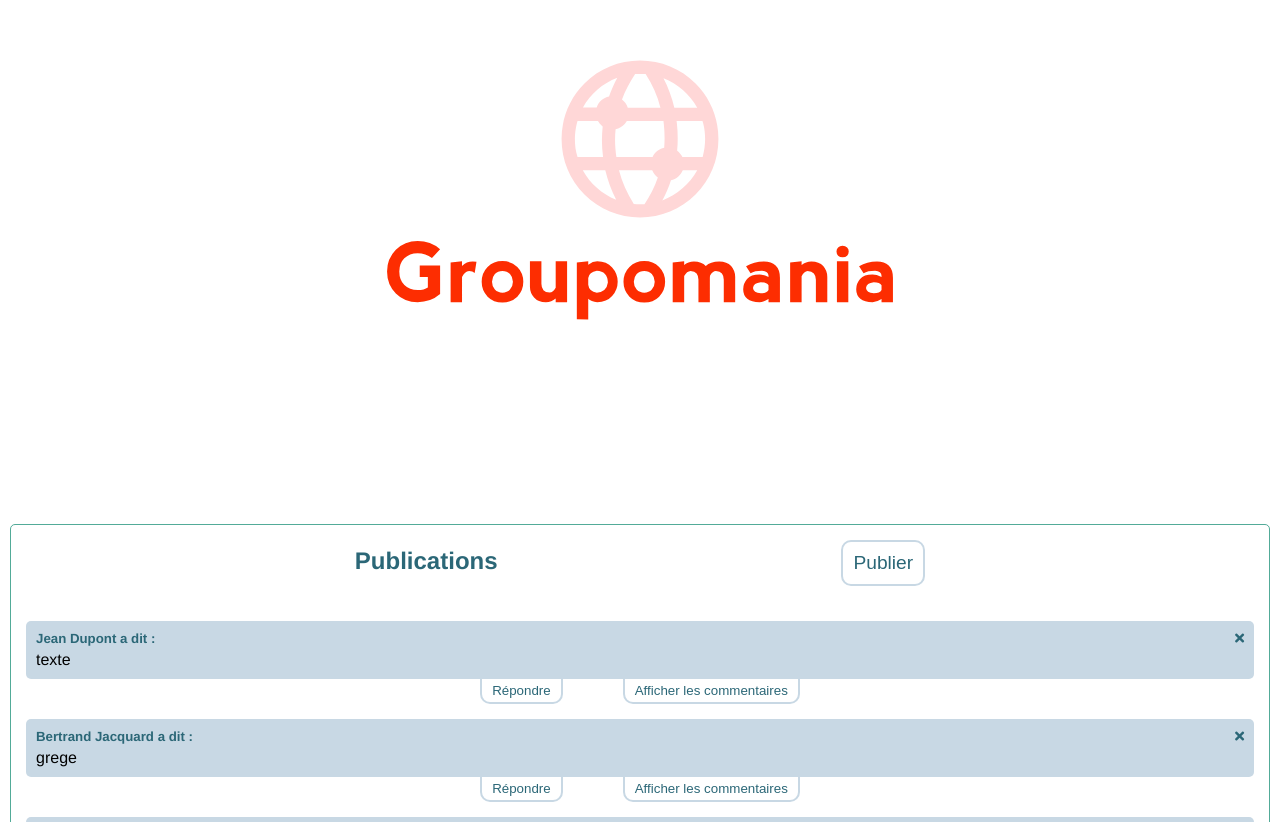
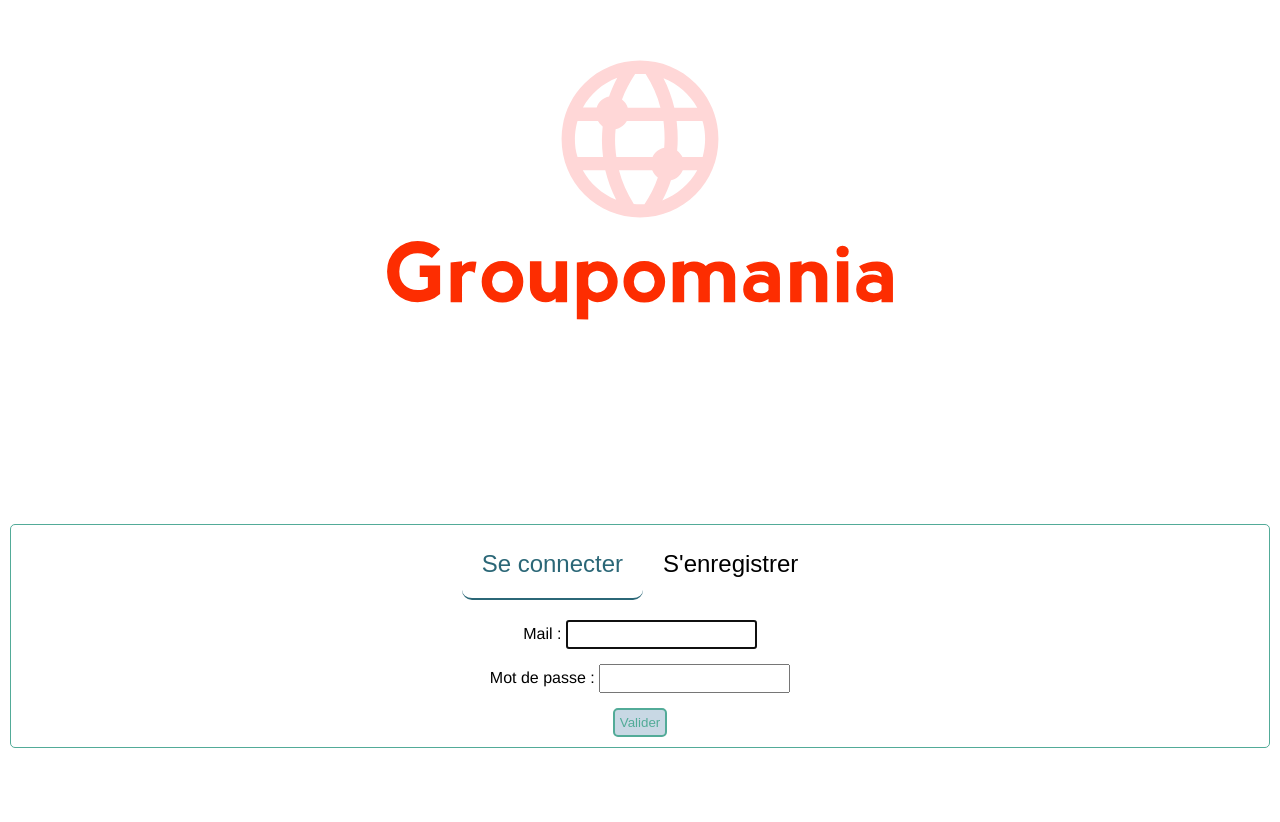
Before and after one commit to GuillaumeChk/GuillaumeChekhab_7_170921, a Vue app: page /posts in a window 1280 px wide. Shown: the part 130-952 px from the top of the page. After the commit the page ends 888 px from the top, so only its background shows below. Built offline with nearby package versions, Linux system fonts and the light colour scheme.

Commit message:
horodatage + regex

```diff
--- a/src/App.vue
+++ b/src/App.vue
@@ -1,7 +1,7 @@
 <template>
   <img alt="Logo Grouporama" src="../public/icones/icon-above-font.svg">
-  <Connection v-if="showLoginPage"/>
-  <Posts v-else :posts="posts" :comments="comments" @add-post="addNewPost" @add-comment="addNewComment" @delete-post="deletePost" @delete-comment="deleteComment"/>
+  <Connection v-if="showLoginPage" @go-to-posts="goToPosts" />
+  <Posts v-else :posts="posts" :comments="comments" @add-post="addNewPost" @add-comment="addNewComment" @delete-post="deletePost" @delete-comment="deleteComment"  @disconnection="toDisconnect"/>
 </template>
 
 <script>
@@ -16,7 +16,7 @@
     },
     data() {
       return {
-        showLoginPage: false,
+        showLoginPage: true,
         users: [],
         posts: [],
         comments: []
@@ -44,6 +44,12 @@
           this.comments = this.comments.filter((comment) => comment.id !== id)
           // Supprimer également tous les commentaires !
         }
+      },
+      goToPosts() {
+        this.showLoginPage = false
+      },
+      toDisconnect() {
+        this.showLoginPage = true
       }
     },
     created() {
@@ -69,21 +75,29 @@
           id: 1,
           user: 'Jean Dupont',
           text: "texte",
+          date: '21.09.21',
+          hour: '08:05'
         },
         {
           id: 2,
           user: 'Bertrand Jacquard',
           text: "grege",
+          date: '21.09.21',
+          hour: '14:46'
         },
         {
           id: 3,
           user: 'Cyril Bob',
           text: "tgegregre u ehf uezfz fuez hf izehfeuhf eizuhfuez fez ghiuez ghfiez hfi heuz hexte",
+          date: '21.09.21',
+          hour: '09:01'
         },
         {
           id: 4,
           user: 'Jean Dupont',
           text: "texgrryeyeyreete",
+          date: '21.09.21',
+          hour: '14:46'
         },
       ]
       this.comments = [
@@ -91,31 +105,41 @@
           id: 1,
           postId: 1,
           user: 'Cyril Bob',
-          text: "ça va ?"
+          text: "ça va ?",
+          date: '21.09.21',
+          hour: '14:46'
         },
         {
           id: 2,
           postId: 1,
           user: 'Jean Dupont',
-          text: "peut-etre"
+          text: "peut-etre",
+          date: '21.09.21',
+          hour: '15:46'
         },
         {
           id: 3,
           postId: 1,
           user: 'Bertrand Jacquard',
-          text: "salut c'est moi Bertrand"
+          text: "salut c'est moi Bertrand",
+          date: '21.09.21',
+          hour: '16:46'
         },
         {
           id: 5,
           postId: 3,
           user: 'Cyril Bob',
-          text: "ok"
+          text: "ok",
+          date: '22.09.21',
+          hour: '14:46'
         },
         {
           id: 4,
           postId: 3,
           user: 'Bertrand Jacquard',
-          text: "oui"
+          text: "oui",
+          date: '22.09.21',
+          hour: '18:46'
         },
 
       ]
--- a/src/components/Comment.vue
+++ b/src/components/Comment.vue
@@ -2,6 +2,7 @@
     <div class="comment" v-if="post.id === comment.postId">
         <h5>
             {{ comment.user }} a répondu :
+            <span>le {{ comment.date }} à {{ comment.hour }}</span>
             <i @click="$emit('delete-comment', comment.id)" class="fas fa-times"></i>
         </h5>
         <p>{{ comment.text }}</p>
--- a/src/components/Comments.vue
+++ b/src/components/Comments.vue
@@ -61,7 +61,7 @@ export default {
         // display: block;
         margin-left: 30px;
         // margin-right: 15px;
-        padding: 4px 10px 4px 10px;
+        padding:3px 6px 3px 6px;
         background: none;
         color: $color-accent;
         border: 2px solid $secondary-color;
--- a/src/components/Connection.vue
+++ b/src/components/Connection.vue
@@ -2,22 +2,35 @@
     <div class="container">
         <button @click="onClick" v-bind:class="(loggingIn)?'selected':''">Se connecter</button>
         <button @click="onClick" v-bind:class="(!loggingIn)?'selected':''">S'enregistrer</button>
-        <form @submit="onSubmit">
-            <div v-show="!loggingIn">
+        <!-- Connexion -->
+        <form @submit="onConnect" v-show="loggingIn">
+            <div>
+                <label for="">Mail : </label>
+                <input type="email" name="mail" pattern="(.+)@(.+){2,}\.(.+){2,}" autofocus required>
+            </div>
+            <div>
+                <label for="">Mot de passe : </label>
+                <input type="text" name="password" pattern="^(?=.*[A-Za-z])(?=.*[0-9])([A-Za-z0-9]){8,}$" oninvalid="setCustomValidity('Veuillez entrer au moins 8 caractères dont au moins 1 chiffre.')" required/>
+            </div>
+            <input class="btn" type="submit" value="Valider">
+        </form>
+        <!-- Enregistrement -->
+        <form @submit="onRegister" v-show="!loggingIn">
+            <div>
                 <label for="">Prénom : </label>
-                <input type="text" name="firstName">
+                <input type="text" name="firstName" required>
             </div>
-            <div v-show="!loggingIn">
+            <div>
                 <label for="">Nom : </label>
-                <input type="text" name="lastName">
+                <input type="text" name="lastName" required>
             </div>
             <div>
                 <label for="">Mail : </label>
-                <input type="text" name="mail">
+                <input type="email" name="mail" pattern="(.+)@(.+){2,}\.(.+){2,}" required>
             </div>
             <div>
                 <label for="">Mot de passe : </label>
-                <input type="text" name="password">
+                <input type="text" name="password" pattern="^(?=.*[A-Za-z])(?=.*[0-9])([A-Za-z0-9]){8,}$" oninvalid="setCustomValidity('Veuillez entrer au moins 8 caractères dont au moins 1 chiffre.')" required/>
             </div>
             <input class="btn" type="submit" value="Valider">
         </form>
@@ -36,12 +49,20 @@
             onClick() {
                 this.loggingIn = !this.loggingIn
             },
-            onSubmit(e) {
+            onConnect(e) {
                 e.preventDefault()
 
-                alert('click')
+                // Afficher les publications si connexion ok
+                this.$emit('go-to-posts')
+            },
+            onRegister(e) {
+                e.preventDefault()
+
+                // Afficher les publications si connexion ok
+                this.$emit('go-to-posts')
             }
-        }
+        },
+        emits: ['go-to-posts']
     }
 </script>
 
--- a/src/components/Post.vue
+++ b/src/components/Post.vue
@@ -2,6 +2,7 @@
     <div class="post">
         <h5>
             {{ post.user }} a dit :
+            <span>le {{ post.date }} à {{ post.hour }}</span>
             <i @click="$emit('delete-post', post.id)" class="fas fa-times"></i>
         </h5>
         <p>{{ post.text }}</p>
@@ -46,7 +47,7 @@ export default {
         padding: 10px;
         border: none;
         background-color: $secondary-color;
-        margin: 15px;
+        margin-top: 7px;
         margin-bottom: 0;
         h5 {
             color:$color-accent;
--- a/src/components/Posts.vue
+++ b/src/components/Posts.vue
@@ -11,7 +11,10 @@
             <Post @add-comment="addComment" @delete-post="deletePost" @delete-comment="deleteComment" :post="post" :comments="comments"/>
         </div>
     </div>
-    <button>Supprimer son compte</button>
+    <div class="otherButtons">
+        <button @click="onDisconnect" >Se déconnecter</button>
+        <button>Supprimer son compte</button>
+    </div>
 </template>
 
 <script>
@@ -46,6 +49,9 @@ export default {
         },
         addPost(post) {
             this.$emit('add-post', post)
+
+            // Fermer le champs d'écriture du message
+            this.toggleAddPost()
         },
         deletePost(id) {
             this.$emit('delete-post', id)
@@ -55,9 +61,12 @@ export default {
         },
         deleteComment(id) {
             this.$emit('delete-comment', id)
+        },
+        onDisconnect() {
+            this.$emit('disconnection')
         }
     },
-    emits: ['add-post', 'delete-post', 'delete-comment', 'add-comment']
+    emits: ['add-post', 'delete-post', 'delete-comment', 'add-comment', 'disconnection']
 }
 </script>
 
@@ -67,6 +76,7 @@ export default {
         border: 1px solid;
         border-radius: 5px;
         margin: 10px;
+        padding: 15px;
         // background-color: $primary-color;
     }
     button {
@@ -93,4 +103,8 @@ export default {
     h2 {
         color: $color-accent;
     }
+    .otherButtons {
+        display: flex;
+        justify-content: space-evenly;
+    }
 </style>
--- a/src/components/Reply.vue
+++ b/src/components/Reply.vue
@@ -32,6 +32,9 @@ export default {
         },
         addReply(comment) {
             this.$emit('add-comment', comment)
+
+            // Fermer le champs d'écriture du message
+            this.toggleAddReply()
         },
     },
     emits: ['add-comment']
@@ -44,7 +47,7 @@ export default {
     button {
         // margin-left: 15px;
         margin-right: 30px;
-        padding: 4px 10px 4px 10px;
+        padding: 3px 6px 3px 6px;
         background: none;
         color: $color-accent;
         border: 2px solid $secondary-color;
--- a/src/components/SendPost.vue
+++ b/src/components/SendPost.vue
@@ -23,11 +23,18 @@
                     return
                 }
 
+                // Formatage date et heure
+                const fullDate = new Date()
+                const date = fullDate.getUTCDate() + '.' + fullDate.getUTCMonth() + '.' + fullDate.getYear()
+                const hour = fullDate.getUTCHours() + ':' + fullDate.getUTCMinutes()
+
                 // Créer l'objet post
                 const post = {
                     id: Math.floor(Math.random() * 100000),
                     user: 'testUser',
-                    text: this.text
+                    text: this.text,
+                    date: date,
+                    hour: hour,
                 }
 
                 this.$emit('submit-post', post)
--- a/src/components/SendReply.vue
+++ b/src/components/SendReply.vue
@@ -26,12 +26,19 @@
                     return
                 }
 
+                // Formatage date et heure
+                const fullDate = new Date()
+                const date = fullDate.getUTCDate() + '.' + fullDate.getUTCMonth() + '.' + fullDate.getYear()
+                const hour = fullDate.getUTCHours() + ':' + fullDate.getUTCMinutes()
+
                 // Créer l'objet post
                 const comment = {
                     id: Math.floor(Math.random() * 100000),
                     postId: this.id,
                     user: 'testUser',
-                    text: this.text
+                    text: this.text,
+                    date: date,
+                    hour: hour,
                 }
 
                 this.$emit('submit-comment', comment)
```
